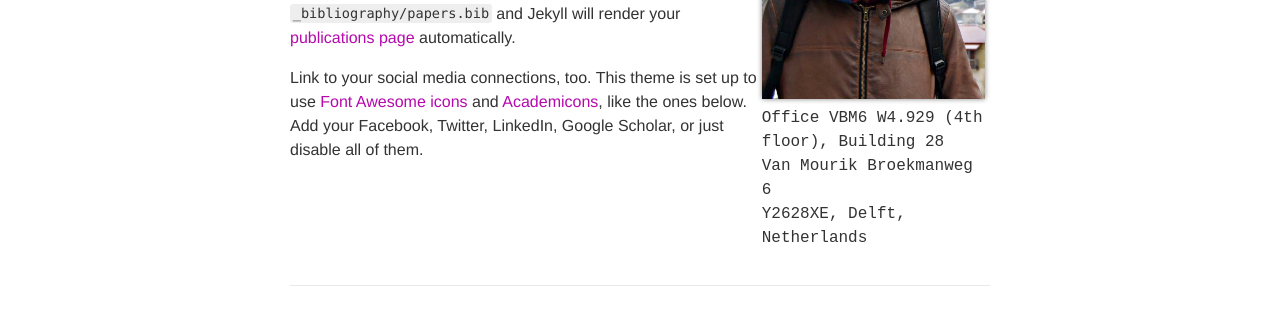
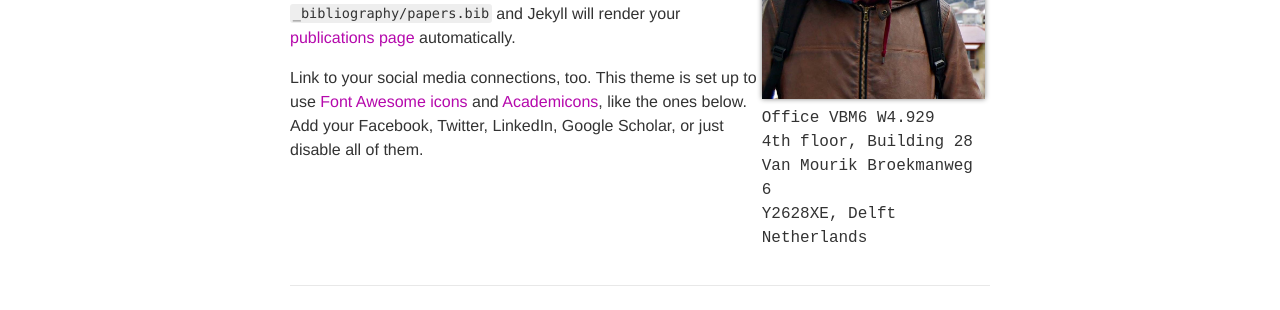
Before and after one commit to ckoutras/ckoutras.github.io, a Jekyll site: the page built from _pages/about.md, in a window 1280 px wide and 1144 px high. Shown: the part 396-706 px from the top of the window. Built offline with Jekyll 4.4.1, drawn with Linux system fonts in a browser that asks for light colours; nearby versions of some CDN libraries; emoji names are drawn with the system emoji font.

Commit message:
Adding profile picture and address details

```diff
--- a/_pages/about.md
+++ b/_pages/about.md
@@ -8,9 +8,11 @@ profile:
   align: right
   image: profile_web.jpg
   address: >
-    <p>Office VBM6 W4.929 (4th floor), Building 28</p>
+    <p>Office VBM6 W4.929 </p>
+    <p>4th floor, Building 28</p>
     <p>Van Mourik Broekmanweg 6</p>
-    <p>Y2628XE, Delft, Netherlands</p>
+    <p>Y2628XE, Delft </p>
+    <p>Netherlands</p>
 
 news: true
 social: true
```
